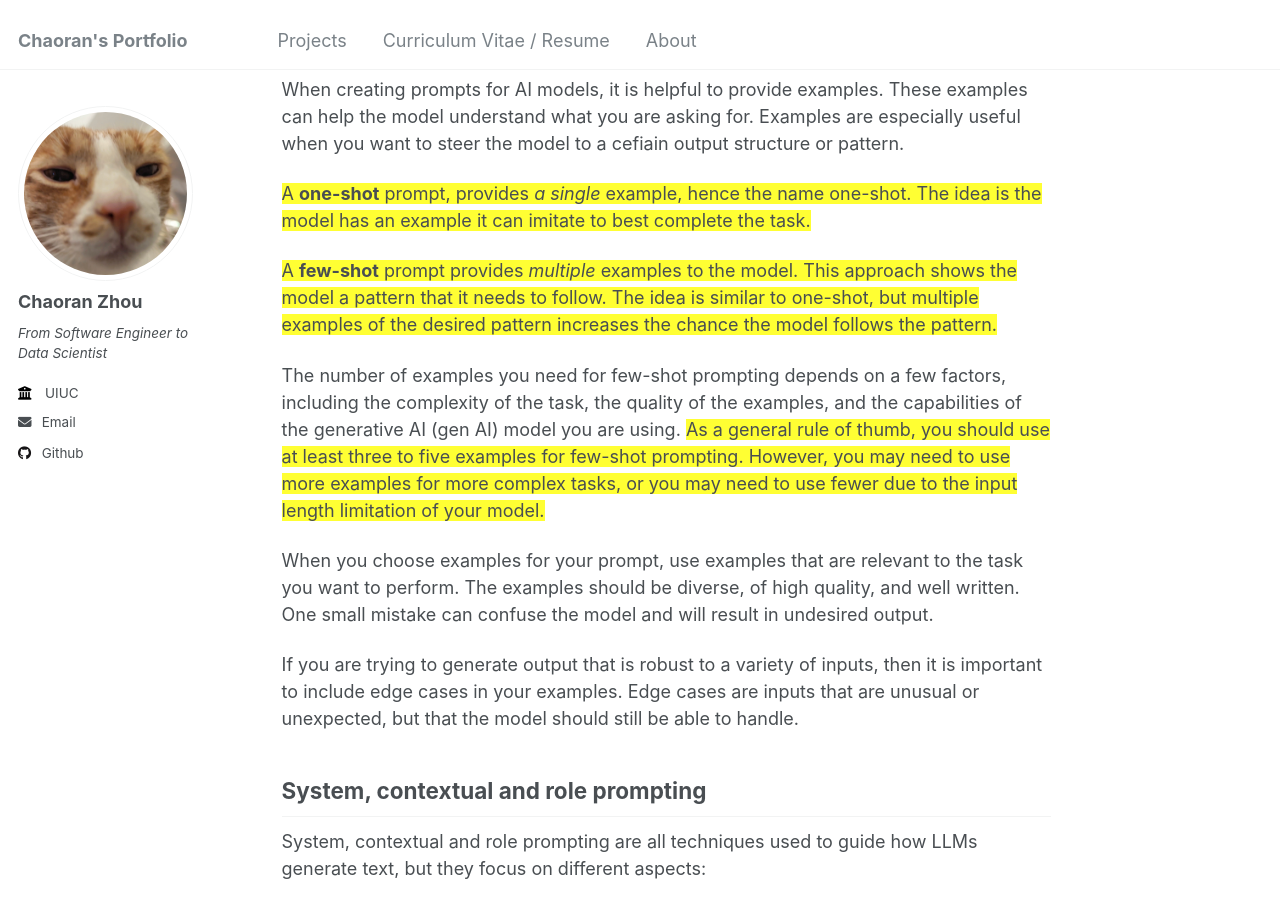
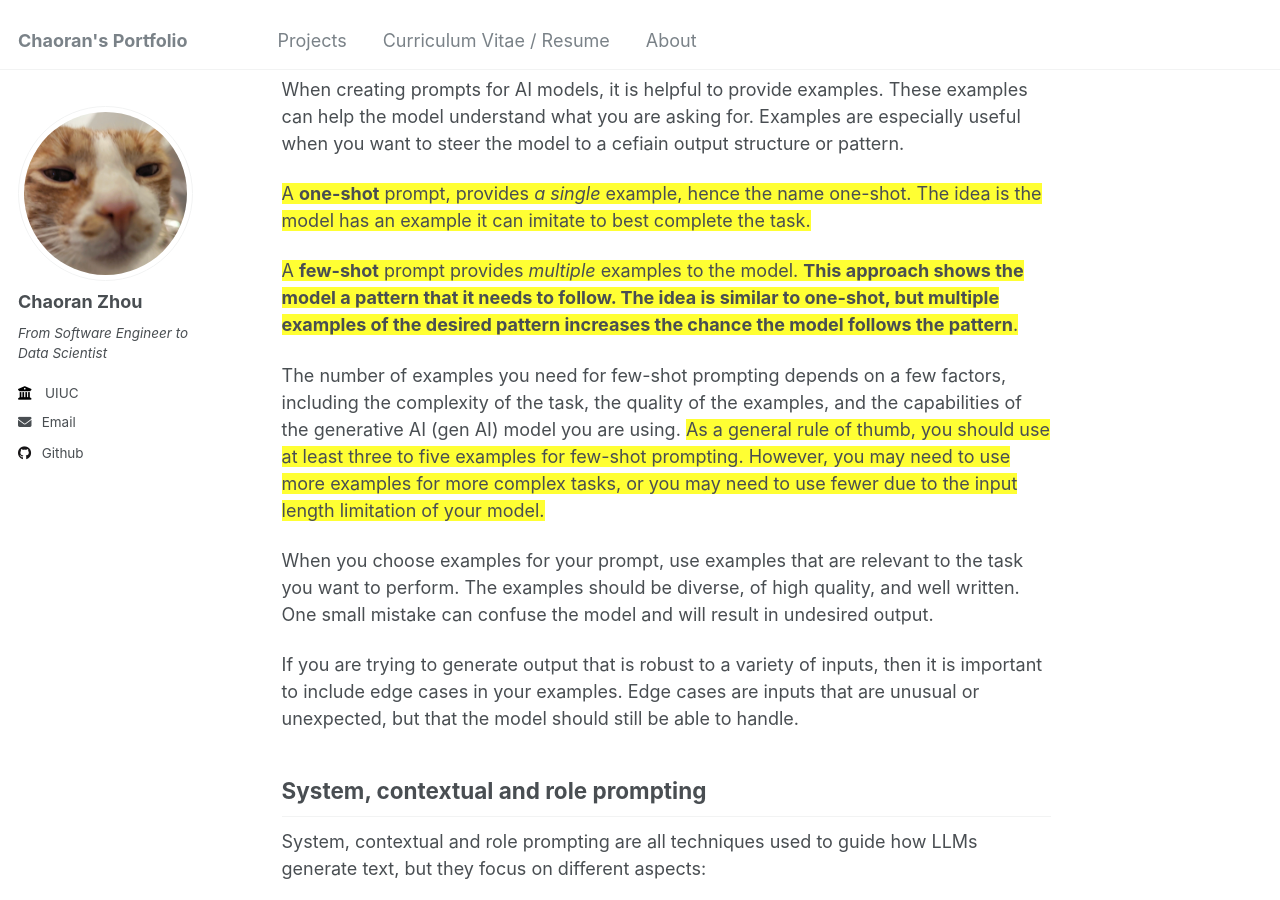
Before and after one commit to ranranrunforit/ranranrunforit.github.io, a Jekyll site: the page built from _projects/project-16.md, in a window 1280 px wide and 900 px high, scrolled down 4769 px. Built offline with Jekyll 4.4.1, drawn with Linux system fonts in a browser that asks for light colours.

Commit message:
Update project-16.md

```diff
--- a/_projects/project-16.md
+++ b/_projects/project-16.md
@@ -175,7 +175,7 @@ When creating prompts for AI models, it is helpful to provide examples. These ex
 
  <span style="background-color: #FFFF33;">A **one-shot** prompt, provides *a single* example, hence the name one-shot. The idea is the model has an example it can imitate to best complete the task.</span>
 
- <span style="background-color: #FFFF33;">A **few-shot** prompt provides *multiple* examples to the model. This approach shows the model a pattern that it needs to follow. The idea is similar to one-shot, but multiple examples of the desired pattern increases the chance the model follows the pattern.</span>
+ <span style="background-color: #FFFF33;">A **few-shot** prompt provides *multiple* examples to the model. **This approach shows the model a pattern that it needs to follow. The idea is similar to one-shot, but multiple examples of the desired pattern increases the chance the model follows the pattern**.</span>
 
 The number of examples you need for few-shot prompting depends on a few factors, including the complexity of the task, the quality of the examples, and the capabilities of the generative AI (gen AI) model you are using.  <span style="background-color: #FFFF33;">As a general rule of thumb, you should use at least three to five examples for few-shot prompting. However, you may need to use more examples for more complex tasks, or you may need to use fewer due to the input length limitation of your model.</span>
 
```
